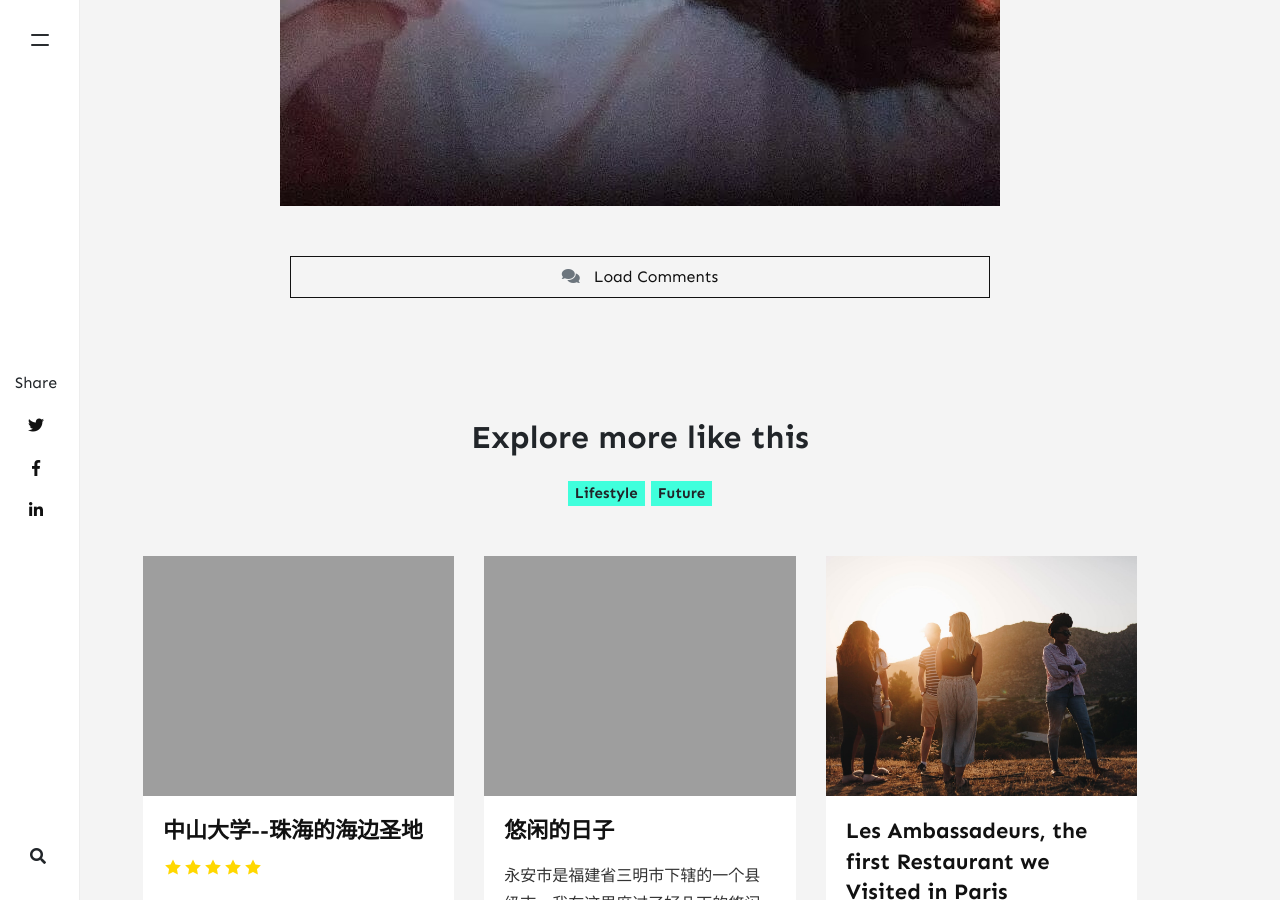
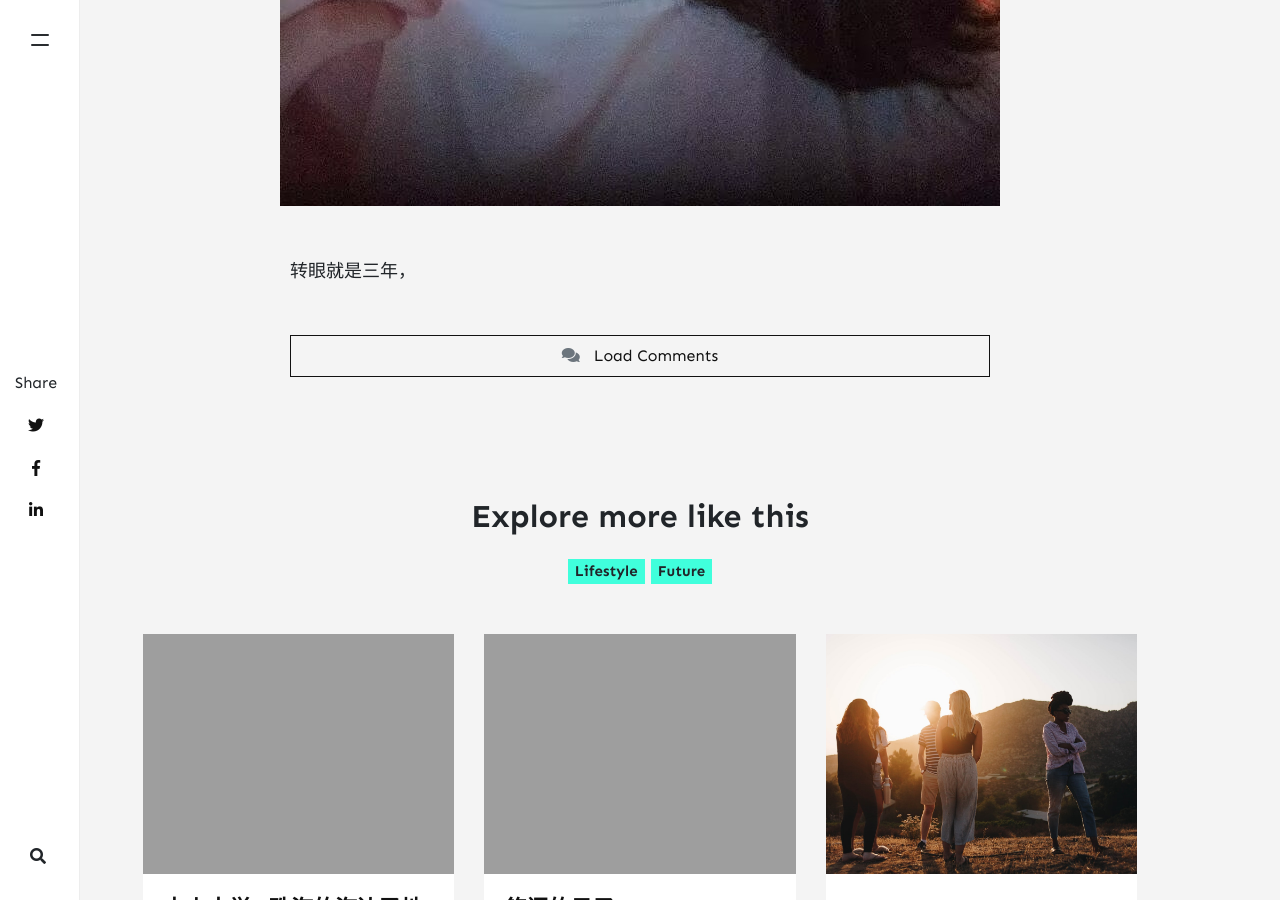
Before and after one commit to hongzhouwu/hongzhouwu.github.io, a Jekyll site: the page built from _posts/2022-11-18-考研 .md, in a window 1280 px wide and 900 px high, scrolled down 1163 px. Built offline with Jekyll 4.4.1, drawn with Linux system fonts in a browser that asks for light colours; nearby versions of some CDN libraries; comment, search, counter and statistics services are not loaded.

Commit message:
Update 2022-11-18-考研 .md

```diff
--- a/_posts/2022-11-18-考研 .md
+++ b/_posts/2022-11-18-考研 .md
@@ -6,3 +6,5 @@ categories: [ Lifestyle ]
 tags: [ future ]
 image: assets/images/41.jpg
 ---
+
+转眼就是三年，
```
